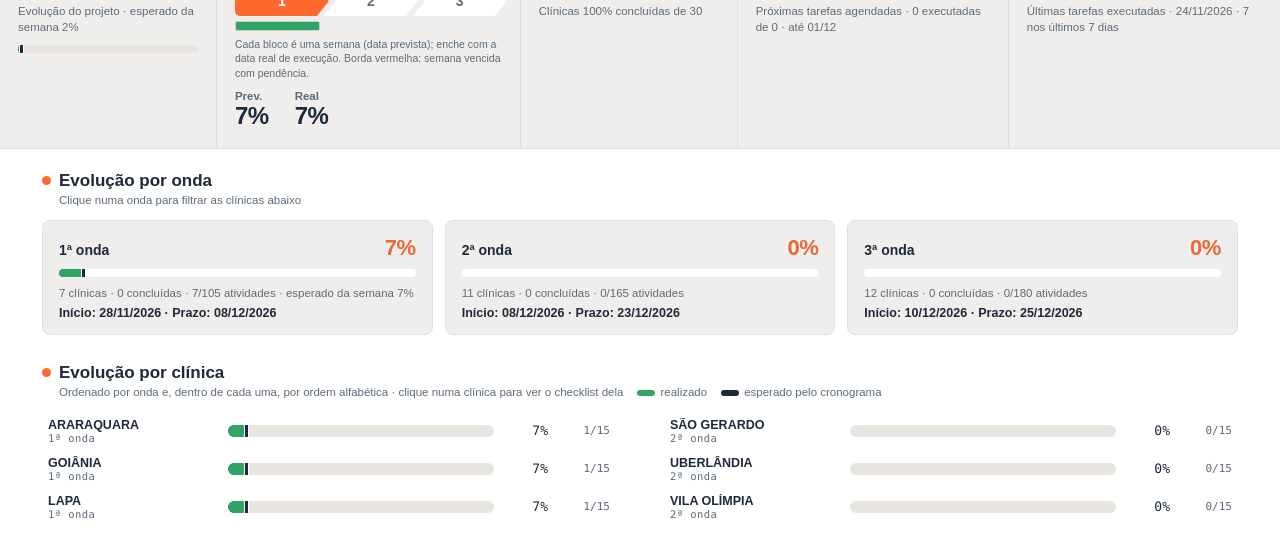
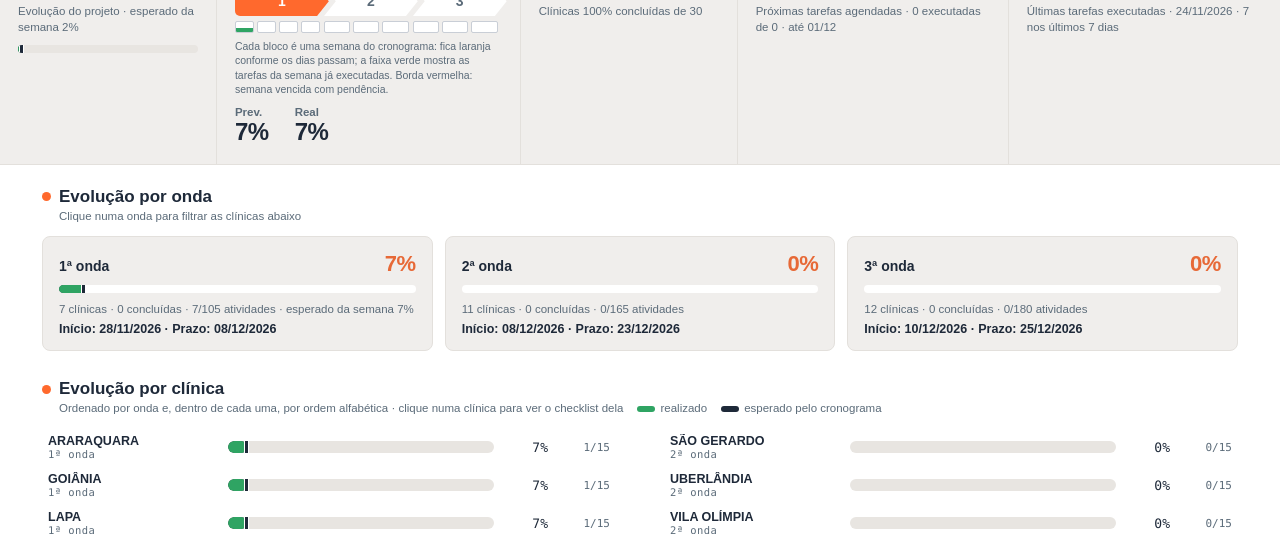
Before and after one commit to takingchecklist/takingchecklist.github.io, a plain HTML site: page index.html in a window 1280 px wide. Shown: the part 261-795 px from the top of the page. Drawn offline with Linux system fonts and the light colour scheme.

Commit message:
Atualiza checklist: 7/450 tarefas (1.6%)

```diff
--- a/index.html
+++ b/index.html
@@ -41,7 +41,8 @@ main{flex:1}
 .kpi.fase .arrows{display:flex}
 .fs{flex:1;min-width:0;margin-right:-5px}
 .wks{display:flex;gap:3px;margin:5px 9px 0 0}
-.wk{flex:1;height:10px;border-radius:2px;border:1px solid #C9CED6;background:#fff}
+.wk{flex:1;height:12px;border-radius:2px;border:1px solid #C9CED6;background:#fff;position:relative;overflow:hidden}
+.wk i{position:absolute;left:0;bottom:0;height:4px;background:var(--verde)}
 .wk.late{border-color:var(--red)}
 .kpi.fase .nt{font-size:10.5px;color:var(--lbl);margin-top:6px;line-height:1.35}
 .ar{width:100%;height:30px;display:flex;align-items:center;justify-content:center;font-weight:700;font-size:14px;margin-right:-5px;clip-path:polygon(0 0,calc(100% - 12px) 0,100% 50%,calc(100% - 12px) 100%,0 100%,12px 50%);padding:0 6px}
@@ -221,36 +222,35 @@ function ultimasTarefas() {
 }
 
 function addDias(iso, n) { const d = new Date(iso + 'T00:00:00'); d.setDate(d.getDate() + n); return isoDia(d); }
-// Blocos de uma semana de cada onda: a tarefa entra no bloco da DATA PREVISTA e o bloco enche conforme as tarefas
-// ganham a data real de execução. Semana vencida (fim < hoje) com pendência fica com borda vermelha.
-function semanasOnda(o) {
-  if (!o.inicio) return [];
-  const hoje = isoDia(new Date()), blocos = [];
+// Semanas do calendário do cronograma (Semana 1 = início da 1ª onda, blocos de 7 dias até o prazo do projeto).
+// Cada onda mostra as semanas desde a que ela começa até a última. O bloco fica LARANJA conforme os dias da semana
+// passam (previsto) e leva uma faixa VERDE embaixo com as tarefas previstas na semana que já têm data real.
+// Semana já vencida com tarefa pendente fica com borda vermelha.
+function diasEntre(a, b) { return Math.round((new Date(b + 'T00:00:00') - new Date(a + 'T00:00:00')) / 864e5); }
+function blocosHtml(o, origem, fimProj) {
+  if (!o.inicio || !origem || !fimProj) return '';
+  const hoje = isoDia(new Date()), w0 = Math.max(0, Math.floor(diasEntre(origem, o.inicio) / 7)), w1 = Math.floor(diasEntre(origem, fimProj) / 7);
+  const real = {};
   o.cs.forEach(c => {
     if (!c.previsto) return;
     D.atividades.forEach((_, i) => {
-      const p = c.previsto[i], s = c.status[i];
-      if (!p || s === 'NA') return;
-      let w = Math.floor((new Date(p + 'T00:00:00') - new Date(o.inicio + 'T00:00:00')) / 864e5 / 7);
-      if (w < 0) w = 0;
-      (blocos[w] = blocos[w] || {t: 0, x: 0}).t++;
-      if (s) blocos[w].x++;
+      const p = c.previsto[i], st = c.status[i];
+      if (!p || st === 'NA') return;
+      const w = Math.max(0, Math.floor(diasEntre(origem, p) / 7));
+      (real[w] = real[w] || {t: 0, x: 0}).t++;
+      if (st) real[w].x++;
     });
   });
-  return Array.from(blocos, (b, w) => {
-    b = b || {t: 0, x: 0};
-    const de = addDias(o.inicio, 7 * w), ate = addDias(o.inicio, 7 * w + 6);
-    return {...b, de, ate, vencida: ate < hoje};
-  });
-}
-function blocosHtml(o) {
-  const bl = semanasOnda(o);
-  if (!bl.length) return '';
-  return '<div class="wks">' + bl.map((b, w) => {
-    const pct = b.t ? Math.round(b.x / b.t * 100) : 0;
-    const tip = `Semana ${w + 1} (${fDC(b.de)} a ${fDC(b.ate)}): ${b.x} de ${b.t} tarefas concluídas`;
-    return `<span class="wk${b.vencida && b.x < b.t ? ' late' : ''}" title="${esc(tip)}" style="background:linear-gradient(to top,var(--verde) ${pct}%,#fff ${pct}%)"></span>`;
-  }).join('') + '</div>';
+  let h = '';
+  for (let w = w0; w <= w1; w++) {
+    const de = addDias(origem, 7 * w), ate = addDias(origem, 7 * w + 6);
+    const dias = Math.min(7, Math.max(0, diasEntre(de, hoje) + 1)), lar = Math.round(dias / 7 * 100);
+    const r = real[w] || {t: 0, x: 0}, vg = r.t ? Math.round(r.x / r.t * 100) : 0;
+    const atrasada = ate < hoje && r.x < r.t;
+    const tip = `Semana ${w + 1} (${fDC(de)} a ${fDC(ate)}): ${dias} de 7 dias passados` + (r.t ? ` · ${r.x} de ${r.t} tarefas previstas já executadas` : '');
+    h += `<span class="wk${atrasada ? ' late' : ''}" title="${esc(tip)}" style="background:linear-gradient(to right,var(--orange) ${lar}%,#fff ${lar}%)"><i style="width:${vg}%"></i></span>`;
+  }
+  return `<div class="wks">${h}</div>`;
 }
 
 function kpiG() {
@@ -258,11 +258,12 @@ function kpiG() {
   // fase do projeto: uma seta por onda; a atual é a primeira que ainda não terminou (ao acabar uma, passa para a seguinte)
   const nos = ondas().filter(o => /^\d/.test(o.nome) && o.ap > 0).sort((a, b) => a.nome.localeCompare(b.nome, 'pt-BR', {numeric: true}));
   const oa = nos.find(o => o.conc < o.ap) || nos[nos.length - 1] || null;
-  const setas = nos.map((o, i) => `<div class="fs"><span class="ar ${o.conc >= o.ap ? 'done' : (o === oa ? 'cur' : 'fut')}${i === 0 ? ' f' : ''}" title="${esc(o.nome)}">${i + 1}</span>${blocosHtml(o)}</div>`).join('');
+  const origemSem = nos.map(o => o.inicio).filter(Boolean).sort()[0], fimProjSem = nos.map(o => o.prazo).filter(Boolean).sort().pop();
+  const setas = nos.map((o, i) => `<div class="fs"><span class="ar ${o.conc >= o.ap ? 'done' : (o === oa ? 'cur' : 'fut')}${i === 0 ? ' f' : ''}" title="${esc(o.nome)}">${i + 1}</span>${blocosHtml(o, origemSem, fimProjSem)}</div>`).join('');
   const sem = tarefasSemana(), ult = ultimasTarefas(), temCrono = D.clinicas.some(c => c.previsto);
   return `<section class="kpis">
   <div class="kpi"><div class="v o">${P(g.pct)}%</div><div class="l">Evolução do projeto${e === null ? '' : ' · esperado da semana ' + P(e) + '%'}</div>${e === null ? `<div class="tr"><div class="bt" style="height:8px"><i style="width:${P(g.pct)}%"></i></div></div>` : `<div style="margin-top:10px">${barra(g.pct, e).replace('class="bt dual"', 'class="bt dual" style="height:8px"')}</div>`}</div>
-  <div class="kpi fase"><div class="l" style="margin:0 0 8px">Fase do projeto${oa ? ' · ' + esc(oa.nome) : ''}</div><div class="arrows">${setas}</div><div class="nt">Cada bloco é uma semana (data prevista); enche com a data real de execução. Borda vermelha: semana vencida com pendência.</div><div class="pr"><div><small>Prev.</small><b>${oa && oa.esp !== null ? P(oa.esp) + '%' : '—'}</b></div><div><small>Real</small><b>${oa ? P(oa.pct) + '%' : '—'}</b></div></div></div>
+  <div class="kpi fase"><div class="l" style="margin:0 0 8px">Fase do projeto${oa ? ' · ' + esc(oa.nome) : ''}</div><div class="arrows">${setas}</div><div class="nt">Cada bloco é uma semana do cronograma: fica laranja conforme os dias passam; a faixa verde mostra as tarefas da semana já executadas. Borda vermelha: semana vencida com pendência.</div><div class="pr"><div><small>Prev.</small><b>${oa && oa.esp !== null ? P(oa.esp) + '%' : '—'}</b></div><div><small>Real</small><b>${oa ? P(oa.pct) + '%' : '—'}</b></div></div></div>
   <div class="kpi"><div class="v">${g.clinicas_concluidas}</div><div class="l">Clínicas 100% concluídas de ${g.clinicas_total}</div></div>
   <div class="kpi"><div class="v">${temCrono ? nf(sem.t) : '—'}</div><div class="l">${temCrono ? 'Próximas tarefas agendadas · ' + nf(sem.x) + ' executadas de ' + nf(sem.t) + ' · até ' + fDC(sem.fim) : 'Próximas tarefas agendadas · cronograma ainda não preenchido'}</div></div>
   <div class="kpi"><div class="v">${ult ? nf(ult.n) : '—'}</div><div class="l">${ult ? 'Últimas tarefas executadas · ' + fD(ult.data) + ' · ' + nf(ult.sem) + ' nos últimos 7 dias' : 'Últimas tarefas · nenhuma executada ainda'}</div></div>
```
